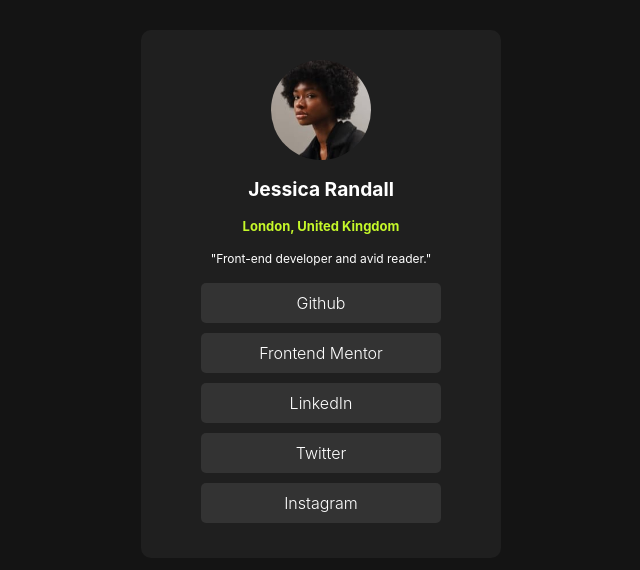
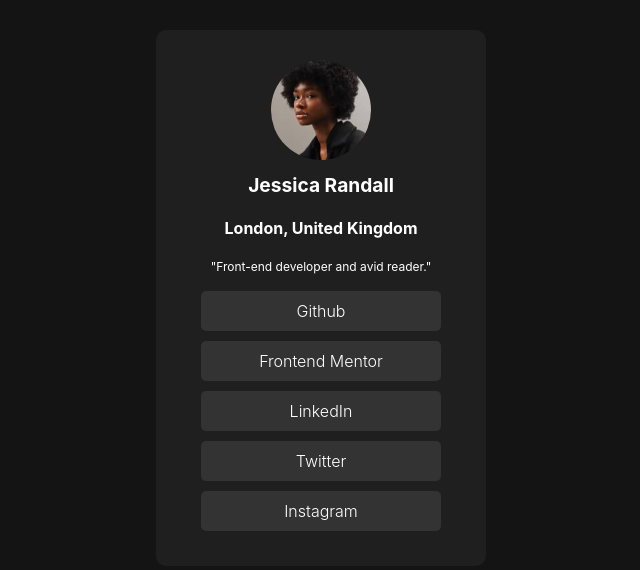
Before and after one commit to emalinjachi/social-links-profile, a plain HTML site: page index.html in a window 1280 px wide. Shown: the part 128-698 px from the top of the page, without its empty margins (319-959 px from the left). Drawn offline with Linux system fonts and the light colour scheme.

Commit message:
fixe elements

```diff
--- a/index.html
+++ b/index.html
@@ -1,4 +1,3 @@
-<!DOCTYPE html>
 <html lang="en">
 <head>
   <meta charset="UTF-8">
@@ -13,11 +12,11 @@
     }
       body{
         background-color: hsl(0, 0%, 8%);
-        padding-top: 150px;
+        padding: 150px 0px;
         font-family: inter;
       }
       #card{
-      width: 340px;
+      width: 310px;
       border-radius: 10px;
       padding:30px 10px;
       margin: auto;
@@ -32,7 +31,7 @@
       width: 100px;
       border-radius: 50px;
     }
-    h4{
+    h2{
       font-size: 13px;
       color: hsl(75, 94%, 57%);
     }
@@ -74,13 +73,14 @@
      <h1>Jessica Randall</h1>
       <h4>London, United Kingdom</h4>
       <p>"Front-end developer and avid reader."</p>
-  </div>
+
     <div id="links">
       <span><a href="#">Github</a></span>
       <span><a href="#">Frontend Mentor</a></span>
       <span><a href="#">LinkedIn</a></span>
       <span><a href="#">Twitter</a></span>
       <span><a href="#">Instagram</a></span>
+    </div>
   </div>
 
   <!-- <div class="attribution">
```
Lines whose indentation alone changed are shown as unchanged.
